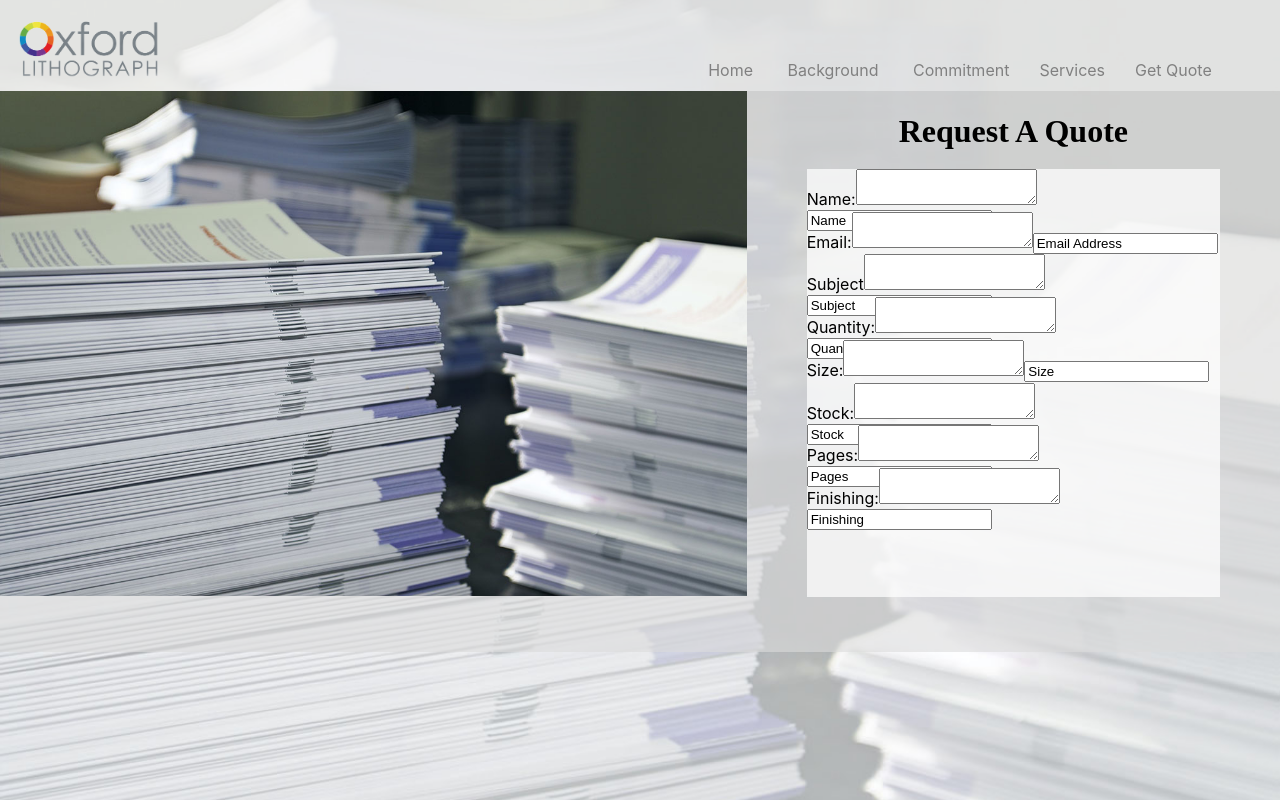
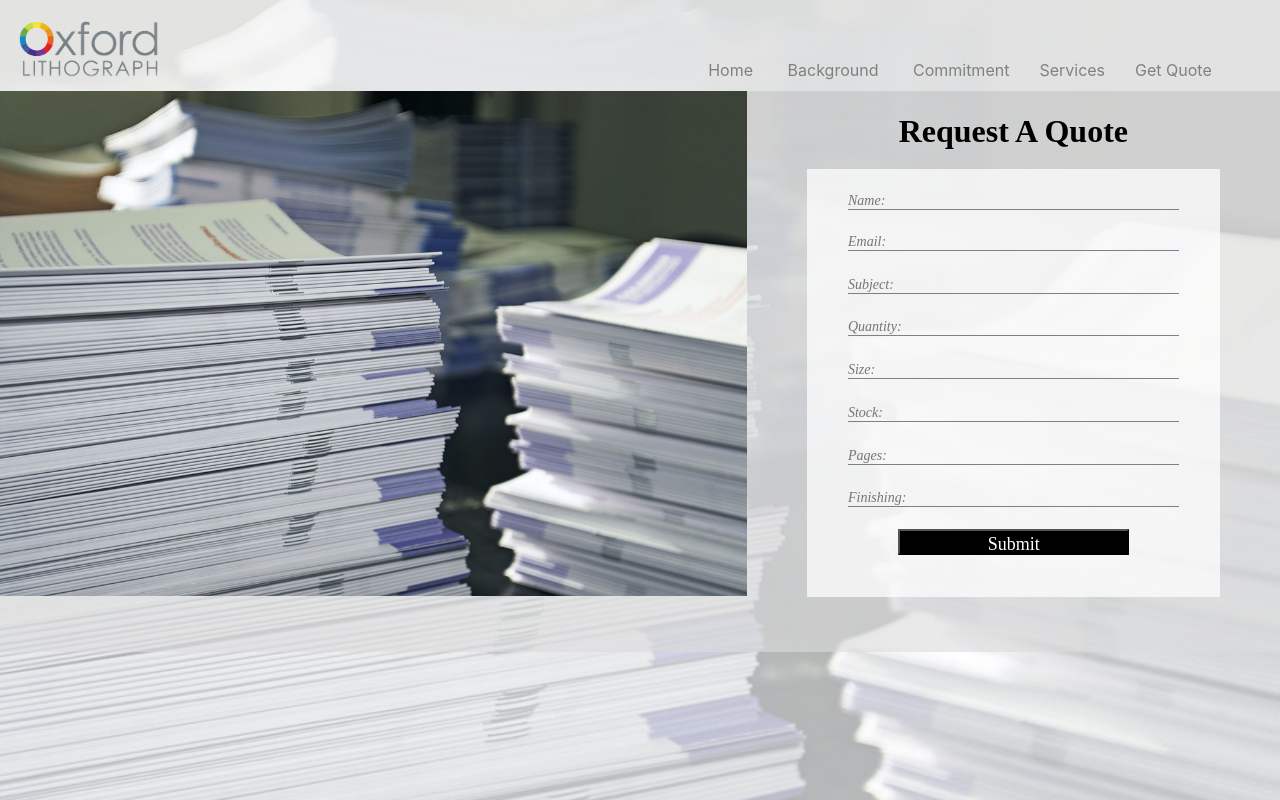
Before and after one commit to Z1mmyNeutron/jeff-app, a React (Create React App) app: page /quote in a window 1280 px wide. Built offline with nearby package versions, Linux system fonts and the light colour scheme.

Commit message:
Add files via upload

```diff
--- a/src/pages/Background.js
+++ b/src/pages/Background.js
@@ -27,8 +27,8 @@ export default class Background extends React.Component{
                         <h2> All About Oxford Lithograph Co., Inc</h2>
                         <div style={{paddingLeft:75, paddingRight: 75}}>
                             <h3><i> Our Background </i></h3>
-                            <p>   Oxford Lithograph was founded in 1970 as an off-shoot of what was then the largest combined lithograph and letter shop in New York. That was the basis for our present ability to handle projects from inception through printing, folding and binding, inserting and mailing.</p>
-                            <p>   As the printing industry evolves and technological advances consign yesterday’s systems to today’s dust heap, Oxford Lithograph has kept pace. Our in-house capabilities not only include traditional printing methods but also include the latest digital
+                            <p style={{lineHeight:1.3}}>   Oxford Lithograph was founded in 1970 as an off-shoot of what was then the largest combined lithograph and letter shop in New York. That was the basis for our present ability to handle projects from inception through printing, folding and binding, inserting and mailing.</p>
+                            <p style={{lineHeight:1.3}}>   As the printing industry evolves and technological advances consign yesterday’s systems to today’s dust heap, Oxford Lithograph has kept pace. Our in-house capabilities not only include traditional printing methods but also include the latest digital
 technologies for pre-press and printing.</p>
                         </div>
                     </div>
--- a/src/pages/Commitment.js
+++ b/src/pages/Commitment.js
@@ -32,9 +32,9 @@ export default class Commitment extends React.Component{
                         <h2> All About Oxford Lithograph Co., Inc</h2>
                         <div style={{paddingLeft:75, paddingRight: 75}}>
                             <h4><i> Our Commitment </i></h4>
-                            <p style={{fontSize:13}}>   We pride ourselves in giving clients the two things that are most import to them (and to us) - QUALITY and SERVICE! We’ve all heard the saying “there’s never time to do it right the first time, but there’s always time to do it over.”</p>
-                            <p style={{fontSize:13}}>   Paying attention to the details assures clients of our commitment to Quality. As for Service, we have worked through the night and weekends to meet a delivery requirement that others had thought could not be done.</p>
-                            <p style={{fontSize:13}}>   So, if you want Quality Printing and Outstanding Service at Competitive Prices, look no further than Oxford Lithograph.</p>
+                            <p style={{fontSize:14, lineHeight:1.3}}>   We pride ourselves in giving clients the two things that are most import to them (and to us) - QUALITY and SERVICE! We’ve all heard the saying “there’s never time to do it right the first time, but there’s always time to do it over.”</p>
+                            <p style={{fontSize:14, lineHeight:1.3}}>   Paying attention to the details assures clients of our commitment to Quality. As for Service, we have worked through the night and weekends to meet a delivery requirement that others had thought could not be done.</p>
+                            <p style={{fontSize:14, lineHeight:1.3}}>   So, if you want Quality Printing and Outstanding Service at Competitive Prices, look no further than Oxford Lithograph.</p>
                         </div>
                     </div>
 
--- a/src/pages/Form.js
+++ b/src/pages/Form.js
@@ -1,78 +1,218 @@
-import React from 'react'
+ import React from 'react';
+
+ import axios from 'axios';
+
+const API_PATH = 'http://localhost:3000/react-jeff-app/public/api/index.php';
+const inputStyle = {backgroundColor:"#00000000",
+    border:"none", borderBottom:"solid", borderWidth:1, borderColor:"gray",
+    width:"100%", paddingTop:5, marginLeft:10,
+    fontSize:14,fontFamily:"minion-pro, serif", fontStyle: "italic",
+    height:"auto", margin:0, padding: 0,
+     }
+const submitStyle = {
+    backgroundColor:"black", width:"70%",
+    alignItems:"center",justifyContent:"center",
+    marginLeft:50, paddingTop:5,
+    display:"flex", color:"white", height:"6%",
+    fontSize:18,fontFamily:"minion-pro, serif"
+}
+//background photo
+
+
 export default class Form extends React.Component{
+
     constructor(props){
         super(props);
         this.state = {
-            value: ""
+            value: "",
+            name: "",
+            email: " ",
+            quantity: "",
+            subject: "",
+            Size: 0,
+            Stock: 0,
+            Pages: 0,
+            Finishing: "",
+
 
         }
-        this.handleChange = () => this.handleChange;
+    }
+
+    changeName=(val)=>{
+       if ((val.length < 25 && /^[a-zA-Z\s]+$/.test(val)) || val == "") {
+            this.setState({name:val})
+         }
+    }
+
+    changeEmail=(val)=>{this.setState({email:val})}
+
+    changeSubject=(val)=>{
+          if ((val.length < 30 && /^[a-zA-Z\s0-9]+$/.test(val)) || val == "") {
+            this.setState({subject:val})}
+         }
+
+    changeFinishing=(val)=>{this.setState({finishing:val})
+
+     }
+
+    changeQuantity=(val)=>{
+        if(val >= 0 ){
+            this.setState({quantity:val})
+            }
+    }
+    changeSize=(val) => {
+        if(val >= 0 ){
+            this.setState({size:val})
+        }
+    }
+    changeStock=(val)=>{
+        if(val >= 0 ){
+            this.setState({stock:val})
+        }
+    }
+     changePages=(val) => {
+        if(val >= 0 ){
+            this.setState({pages:val})
+        }
+    }
+
+
+
+ //returns true if everything in the form is filled out
+   validateForm=()=>{
+      let name=this.state.name
+      let email=this.state.email
+      let subject=this.state.subject
+      let quantity=this.state.quantity
+      let size = this.state.size
+      let stock = this.state.stock
+      let pages = this.state.pages
+      let finishing = this.state.finishing
+
+
+           if (!(name.length <= 0 && /^[a-zA-Z\s]+$/.test( name) && name.length<=0)){
+                return false
+            }
+            if(!(finishing.length<=0 && /^[a-zA-Z\s]+$/.test( finishing) && finishing.length>=0)){
+                return false
+            }
+
+            if (email.length<=0 || email.indexOf("@")==-1 ){
+                return false
+            }
+            if(subject.length<=0){
+                return false
+            }
+            if(quantity<0){
+                return false
+            }
+            if(size<0){
+                return false
+            }
+            if(stock<0){
+                return false
+            }
+            if(pages<0){
+                return false
+            }
+
+//allow submit button to work
+            return true
 
     }
 
+
+
+
+
+//email message
+
+        submit=()=>{
+            if(this.validateForm()){
+              let message =(" Hi, \
+                 My name is " +  this.state.name + ", and i can be contacted at: " + this.state.email + ".\n\nThe subject of this job is:" + this.state.subject
+                    +"Here are the details: "+this.state.details
+                    +"Quantity: " + this.state.quantity
+                    +"Size: " + this.state.size
+                    +"Stock: " + this.state.stock
+                    +"Pages: " + this.state.pages
+                    +"Finishing: " + this.state.finishing)
+
+           /* axios({
+            method: "post",
+            url: `${process.env.REACT_APP_API}`,
+            headers: { "content-type": "application/json"},
+            data: this.state
+    })
+ */
+ }
+
+ }
+
+
     render(){
         return(
-            <div style={{height:"100%"}}>
-                    <div style={{height:"10%"}}>
-                        <label>
-                             Name:
-                            <textarea value={this.state.value} onChange={this.handleChange}/>
-                         </label>
-                         <input type="text" value="Name" />
+
+            <div style={{height:"100%",  marginLeft:"10%", marginRight:"10%", width:"90%",}}>
+                <br/>
+                    <div style={{height:"10%", width:"100%", alignItems:"center", justifyContent:"center", display: "inline" }}>
+
+
+
+
+                    <input type="text" value={this.state.name} onChange={(e)=> this.changeName(e.target.value)} placeholder="Name:"
+                    style = {inputStyle}/>
+
+
+
+                    </div>
+
+                    <div style={{height:"10%", width:"100%", paddingTop:20}}>
+
+
+                    <input type="email" id="email" value={this.state.email} onChange={(e)=> this.changeEmail(e.target.value)} placeholder="Email:"
+                    style={inputStyle}/>
                     </div>
 
                     <div style={{height:"10%"}}>
-                        <label>
-                             Email:
-                            <textarea value={this.state.value} onChange={this.handleChange}/>
-                        </label>
-                        <input type="text" value="Email Address" />
+
+
+                    <input type="text" value={this.state.subject} onChange={(e)=>this.changeSubject(e.target.value)} placeholder="Subject:"
+                    style={inputStyle}/>
+
+                    </div>
+                    <div style={{height:"10%"}}>
+
+                    <input type="number"  value={this.state.quantity} onChange={(e)=>this.changeQuantity(e.target.value)} placeholder="Quantity:"
+                     style={inputStyle} />
                     </div>
 
                     <div style={{height:"10%"}}>
-                            <label>
-                                Subject
-                                 <textarea value={this.state.value} onChange={this.handleChange}/>
-                            </label>
-                             <input type="text" value="Subject" />
-                    </div>
-                    <div style={{height:"10%"}}>
-                        <label>
-                             Quantity:
-                            <textarea value={this.state.value} onChange={this.handleChange}/>
-                        </label>
-                    <input type="text" value="Quantity" />
-                    </div>
 
-                    <div style={{height:"10%"}}>
-                        <label>
-                            Size:
-                            <textarea value={this.state.value} onChange={this.handleChange}/>
-                        </label>
-                    <input type="text" value="Size"/>
+                    <input type="number" value={this.state.size} onChange={(e)=>this.changeSize(e.target.value)} placeholder="Size:"
+                     style={inputStyle} />
                     </div>
 
                      <div style={{height:"10%"}}>
-                        <label>
-                            Stock:
-                            <textarea value={this.state.value} onChange={this.handleChange}/>
-                        </label>
-                    <input type="text" value="Stock"/>
+
+                    <input type="number" value={this.state.stock} onChange={(e)=>this.changeStock(e.target.value)} placeholder="Stock:"
+                     style={inputStyle}/>
                     </div>
                     <div style={{height:"10%"}}>
-                        <label>
-                            Pages:
-                            <textarea value={this.state.value} onChange={this.handleChange}/>
-                        </label>
-                    <input type="text" value="Pages"/>
+
+                    <input type="number" value={this.state.pages} onChange={(e)=>this.changePages(e.target.value)} placeholder="Pages:"
+                     style={inputStyle}/>
                     </div>
                     <div style={{height:"10%"}}>
-                        <label>
-                            Finishing:
-                            <textarea value={this.state.value} onChange={this.handleChange}/>
-                        </label>
-                    <input type="text" value="Finishing"/>
+
+                    <input type="text" value={this.state.finishing} onChange={(e)=>this.changeFinishing(e.target.value)} placeholder="Finishing:"
+                     style={inputStyle}/>
+
+
                     </div>
+
+                     <button title="submit" onClick={(e)=>this.submit()}
+                     style={submitStyle}>Submit</button>
             </div>
         )
     }
--- a/src/pages/GetQuote.js
+++ b/src/pages/GetQuote.js
@@ -34,7 +34,7 @@ export default class GetQuote extends React.Component{
                         </div>
                         <div style={{marginLeft:60, marginRight: 60, backgroundColor:"#FFFB",
                         height:"76.3%", display:"flex" }}>
-                            <Form/>
+                           <Form action="/index.php"/>
 
                             </div>
 
--- a/src/pages/Home.js
+++ b/src/pages/Home.js
@@ -27,8 +27,9 @@ export default class Home extends React.Component{
                     fontFamily:"minion-pro, serif"}}>
                         <h1> Oxford Lithograph Co., Inc</h1>
                         <div style={{paddingLeft:75, paddingRight: 75}}>
-                            <p style={{lineHeight:1.3}}>   is your source for Quality Offset and Digital printing services. By incorporating “traditional” and the newest “digital” technologies, we pride ourselves in getting jobs done on a timely basis. Whether it’s for a same-day presentation, a financial report or a complex brochure, our printing specialists know how to get things accomplished.</p>
-                            <p>   We offer a wide range of services including b/w and color digital reproduction, variable on-demand digital and offset printing, mailing and fulfillment, and custom graphic design services to complete us as a one-stop solution provider.</p>
+                            <p style={{lineHeight:1.3}}>    is your source for Quality Offset and Digital printing services. By incorporating “traditional” and the newest “digital” technologies, we pride ourselves in getting jobs done on a timely basis. </p>
+                            <p style={{lineHeight:1.3}}>    Whether it’s for a same-day presentation, a financial report or a complex brochure, our printing specialists know how to get things accomplished.</p>
+                            <p style={{lineHeight:1.3}}>    We offer a wide range of services including b/w and color digital reproduction, variable on-demand digital and offset printing, mailing and fulfillment, and custom graphic design services to complete us as a one-stop solution provider.</p>
                         </div>
                     </div>
 
--- a/src/pages/Services.js
+++ b/src/pages/Services.js
@@ -33,7 +33,7 @@ export default class Services extends React.Component{
                      <Grid padding={0} container spacing={0}>
                          <Grid item xs={2}/>
                 <Grid  item xs={4} spacing={0} style={{backgroundColor:"#DDDDDD99"}}>
-                    <div style ={{textAlign: "left",fontSize:14}}>
+                    <div style ={{textAlign: "left",fontSize:14,  fontFamily:"minion-pro, serif"}}>
                                 <li style={{paddingBottom:5}}> Creative services</li>
                                 <li style={{paddingBottom:5}}> Offset printing</li>
                                 <li style={{paddingBottom:5}}> Scanning</li>
@@ -44,7 +44,7 @@ export default class Services extends React.Component{
                             </div>
             </Grid><Grid  item xs={5} spacing={0} style={{backgroundColor:"#DDDDDD99"}}>
 
-            <div style ={{textAlign: "left",fontSize:14}}>
+            <div style ={{textAlign: "left",fontSize:14,  fontFamily:"minion-pro, serif"}}>
                                 <li style={{paddingBottom:5}}> Blueprint Reproduction</li>
                                 <li style={{paddingBottom:5}}> Large Format Color</li>
                                 <li style={{paddingBottom:5}}> Variable Data</li>
--- a/src/pages/backdrop.css
+++ b/src/pages/backdrop.css
@@ -27,6 +27,7 @@
 }
 .Home{
 
+  background-image: url("../images/FadedEye.jpeg");
   background-repeat: no-repeat;
   margin:1px;
   background-size: cover;
@@ -34,6 +35,7 @@
   border-width:3px;
   border-color:black;
   min-height: 100vh;
+
 
 }
 .Services{
```
Also changed, not shown: src/images/FadedEye.jpeg (added), 1 other file (tests, documents, lock files or other folders).
